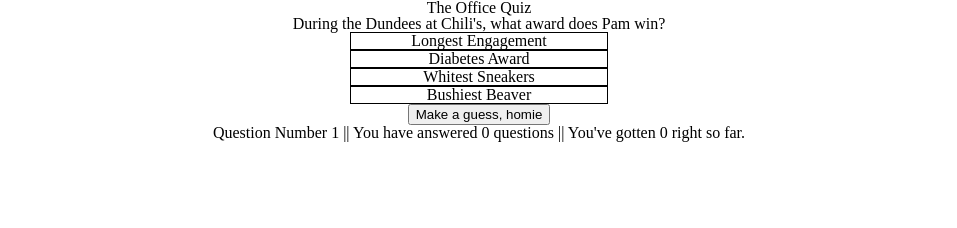
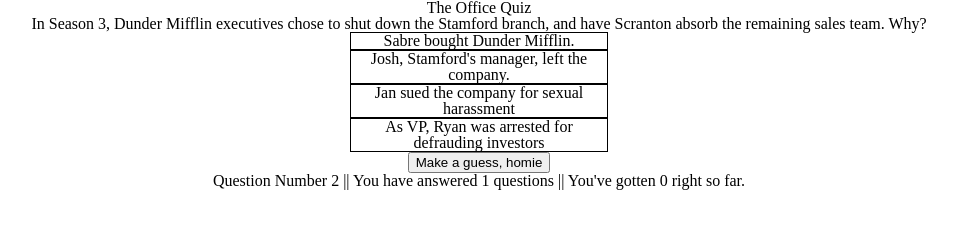
Before and after one commit to varunrajan/quiz-app, a plain HTML site: page index.html in a window 1280 px wide. Both pictures are taken after a click on the button "Make a guess, homie". Shown: the whole page, without its empty margins (161-1118 px from the left). Drawn offline with nearby package versions, Linux system fonts and the light colour scheme.

Commit message:
Add basic button functionality re: replacing questions and counting up

```diff
--- a/index.html
+++ b/index.html
@@ -10,15 +10,17 @@
 </head>
 <body>
 	<h1>The Office Quiz</h1>
-		<h2 id="question">During the Dundees at Chili's, what award does Pam win?</h2>
+		<div id="quiz-content">
+			<h2 class="question">During the Dundees at Chili's, what award does Pam win?</h2>
 				<ul>
 					<li class="choice" id="A">Longest Engagement</li>
 					<li class="choice" id="B">Diabetes Award</li>
 					<li class="choice" id="C">Whitest Sneakers</li>
 					<li class="choice" id="D">Bushiest Beaver</li>
 				</ul>
-			<button type="submit" id="guess">Make a guess, homie</button>
+		</div>
+				<button type="submit">Make a guess, homie</button>
 
-	<h3 id="count">Question Number <span id="number">1</span> || You have answered <span id="answered">0</span> questions || You've gotten <span id="correct">0</span> right so far.</h3>
+	<h3>Question Number <span id="count">1</span> || You have answered <span id="answered">0</span> questions || You've gotten <span id="correct">0</span> right so far.</h3>
 </body>
 </html>
--- a/js/script.js
+++ b/js/script.js
@@ -2,43 +2,86 @@
 
 	var allQuestions = [
 		{
+		id: 1,
 		question: "During the Dundees at Chili's, what award does Pam win?",
 		choices: ["Longest Engagement","Diabetes Award","Whitest Sneakers","Bushiest Beaver"],
 		correct: ["Whitest Sneakers"]
 		},
 
 		{
+		id: 2,
 		question: "In Season 3, Dunder Mifflin executives chose to shut down the Stamford branch, and have Scranton absorb the remaining sales team. Why?",
 		choices: ["Sabre bought Dunder Mifflin.","Josh, Stamford's manager, left the company.","Jan sued the company for sexual harassment","As VP, Ryan was arrested for defrauding investors"],
 		correct: ["Josh, Stamford's manager, left the company."]
 		},
 
 		{
+		id: 3,
 		question: "Complete the song line: Dunder Mifflin:",
 		choices: ["People person's paper people","Paper for people who like paper","Peter Piper's Preferred Paper","People Person's Paper Pushers"],
 		correct: ["People person's paper people"]
 		},
 
 		{
+		id: 4,
 		question: "How does Ryan win Kelly back at the end of the series?",
 		choices: ["By proposing to her in front of her husband","By dressing in traditional Indian clothing","By asking her parents for her hand in marriage","By giving his baby an allergic reaction"],
 		correct: ["By giving his baby an allergic reaction"]
 		},
 
 		{
+		id: 5,
 		question: "Meredith is most frequently identified as...",
 		choices: ["A stoner","An alcoholic","An addict","A glutton"],
 		correct: ["An alcoholic"]
 		}
 	];
 
+//Make sure only one possible answer is displayed as chosen.
 	function displayChoice(){
-	{
 	$("li").on("click",function(e){
 		$(this).closest("ul").children().removeClass("selected");
 		$(this).addClass("selected");
 	});
-	}
 	};
 	displayChoice();
+
+//Define what happens after each question
+
+
+
+
+// counter function
+var count = parseInt($("span#count").text());
+var answered = parseInt($("span#answered").text());
+	function counter(){
+		if (count < 5){
+			$("span#count").replaceWith($("<span id='count'>"+(++count)+"</span>"));
+		}
+
+		if (answered < 5){
+			$("span#answered").replaceWith($("<span id='answered'>"+(++answered)+"</span>"));
+		}
+	}
+
+// Replace each question
+	function replaceQuestion(){
+//		var questionNumber = $("<div id='quiz-content'><h2 class='question'>"+allQuestions[0][1]+"</h2><ul><li class='choice' id='A'>"+allQuestions[0][2][0]+"</li><li class='choice' id='B'>"+allQuestions[0][2][1]+"</li><li class='choice' id='C'>"+allQuestions[0][2][2]+"</li><li class='choice' id='D'>"+allQuestions[0][2][3]+"</li></ul></div>");
+		$("div#quiz-content").replaceWith($("<div id='quiz-content'><h2 class='question'>"+allQuestions[answered].question+"</h2><ul><li class='choice' id='A'>"+allQuestions[answered].choices[0]+"</li><li class='choice' id='B'>"+allQuestions[answered].choices[1]+"</li><li class='choice' id='C'>"+allQuestions[answered].choices[2]+"</li><li class='choice' id='D'>"+allQuestions[answered].choices[3]+"</li></ul></div>"));
+	}
+
+//  How the quiz works
+	function rules(){
+		$("button").on("click",function(e){
+
+		counter();
+		replaceQuestion();
+		displayChoice();
+		console.log("Yeah you did it.");
+		}
+		);
+	}
+	rules();
+
+
 })
```
Lines whose indentation alone changed are shown as unchanged.
